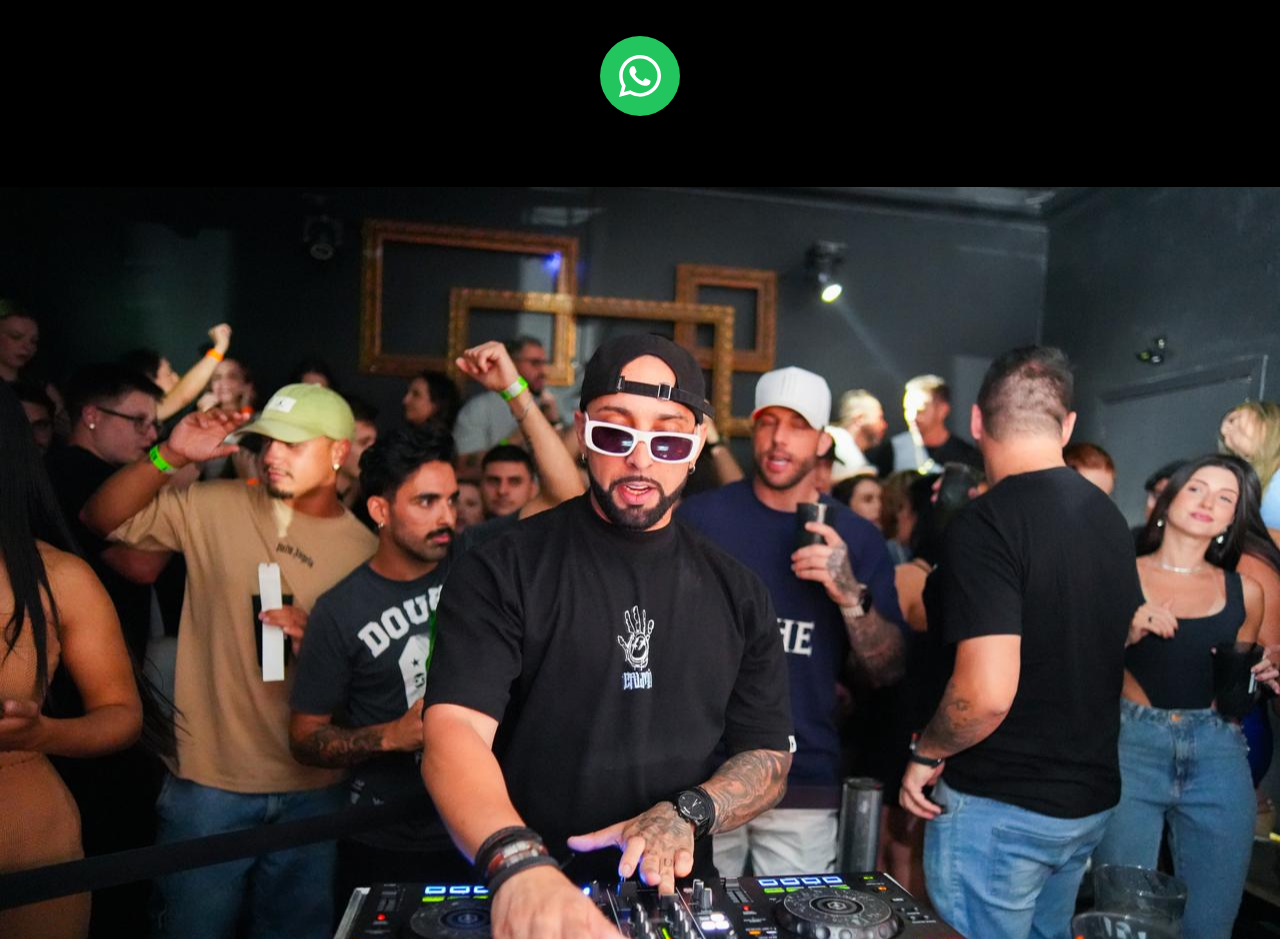
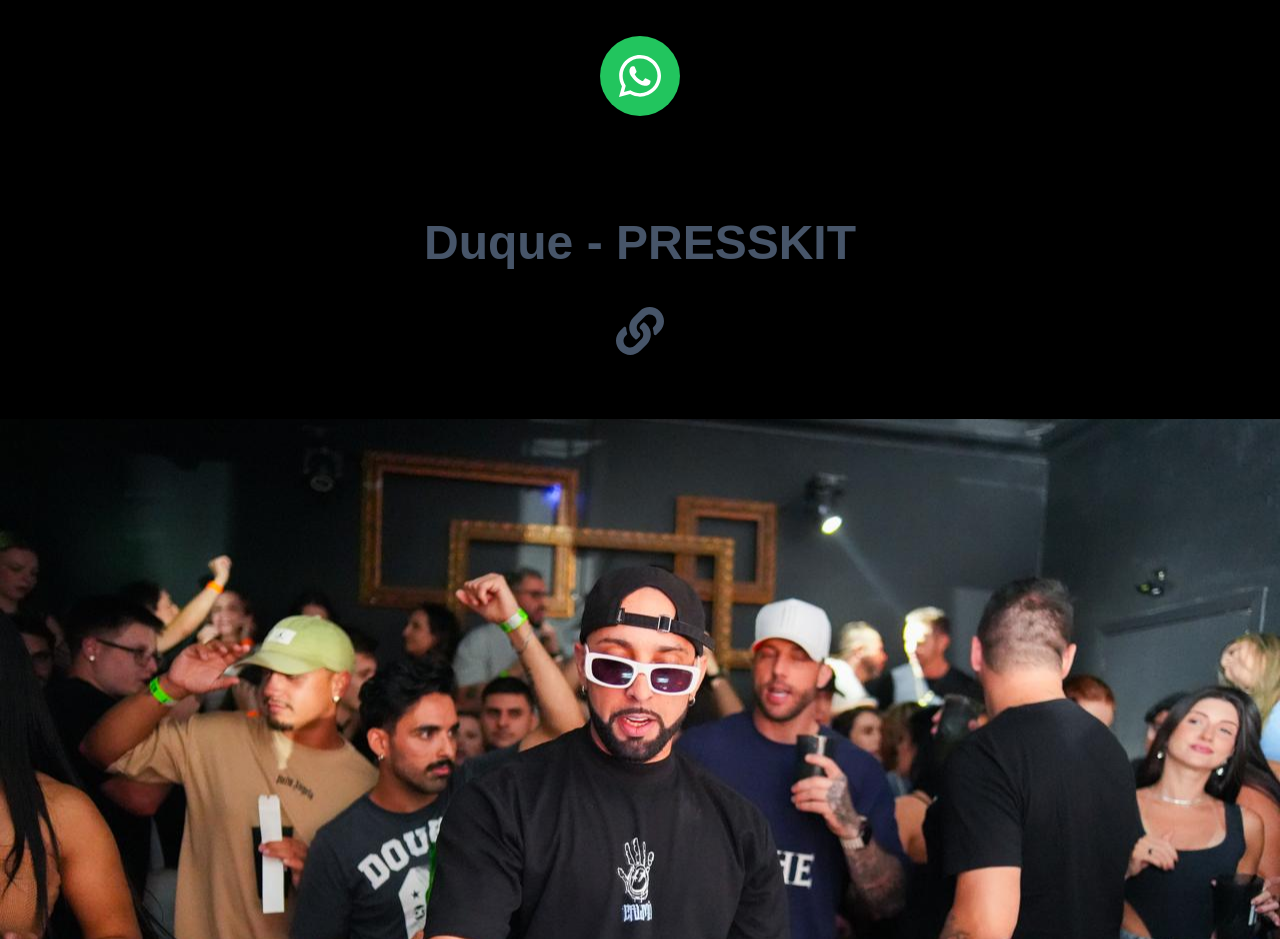
Before and after one commit to Cristhian-Shr/landingPageDjDuque, a Next.js app: page / in a window 1280 px wide. Shown: the part 2260-3199 px from the top of the page. Built offline with nearby package versions, Linux system fonts and the light colour scheme.

Commit message:
ajuste no nome da page, introduzido o presskit

```diff
--- a/src/app/_components/contatc-section.tsx
+++ b/src/app/_components/contatc-section.tsx
@@ -1,6 +1,7 @@
 import React from "react";
 import Link from "next/link";
-import { FaWhatsapp } from "react-icons/fa";
+import { FaLink, FaWhatsapp } from "react-icons/fa";
+import { SiChainlink } from "react-icons/si";
 
 const Contact: React.FC = () => {
   return (
@@ -22,6 +23,13 @@ const Contact: React.FC = () => {
             <FaWhatsapp className="text-5xl" />
           </Link>
         </div>
+        <div className="pt-20">
+          <Link href='https://linktr.ee/ohduque' target="_blank" className="hover:text-slate-400 text-2xl md:text-5xl font-bold flex flex-col items-center gap-10">
+          Duque - PRESSKIT
+          <FaLink />
+
+          </Link>
+        </div>
       </div>
     </section>
   );
--- a/src/app/_components/footer-section.tsx
+++ b/src/app/_components/footer-section.tsx
@@ -24,6 +24,7 @@ function Footer() {
                     href="https://www.facebook.com/ohduqueee"
                     aria-label="Facebook"
                     className="text-gray-400 hover:text-white"
+                    target="_blank"
                   >
                     <FaFacebook size={30} />
                   </Link>
@@ -33,6 +34,7 @@ function Footer() {
                     href="https://www.instagram.com/ohduquee/"
                     aria-label="Facebook"
                     className="text-gray-400 hover:text-white"
+                    target="_blank"
                   >
                     <FaInstagram size={30} />
                   </Link>
@@ -42,15 +44,17 @@ function Footer() {
                     href="https://linktr.ee/ohduque"
                     aria-label="Facebook"
                     className="text-gray-400 hover:text-white"
+                    target="_blank"
                   >
                     <SiLinktree size={30} />
                   </Link>
                 </li>
                 <li>
                   <Link
-                    href=""
+                    href="https://www.facebook.com/ohduquee"
                     aria-label="Facebook"
                     className="text-gray-400 hover:text-white"
+                    target="_blank"
                   >
                     <SiWhatsapp size={30} />
                   </Link>
--- a/src/app/layout.tsx
+++ b/src/app/layout.tsx
@@ -14,7 +14,7 @@ const geistMono = localFont({
 });
 
 export const metadata: Metadata = {
-  title: "Site Dj Duque",
+  title: "Dj Duque",
   description: "create for Ártemis Digital",
   viewport: "width=device-width, initial-scale=1.0",
 };
```
